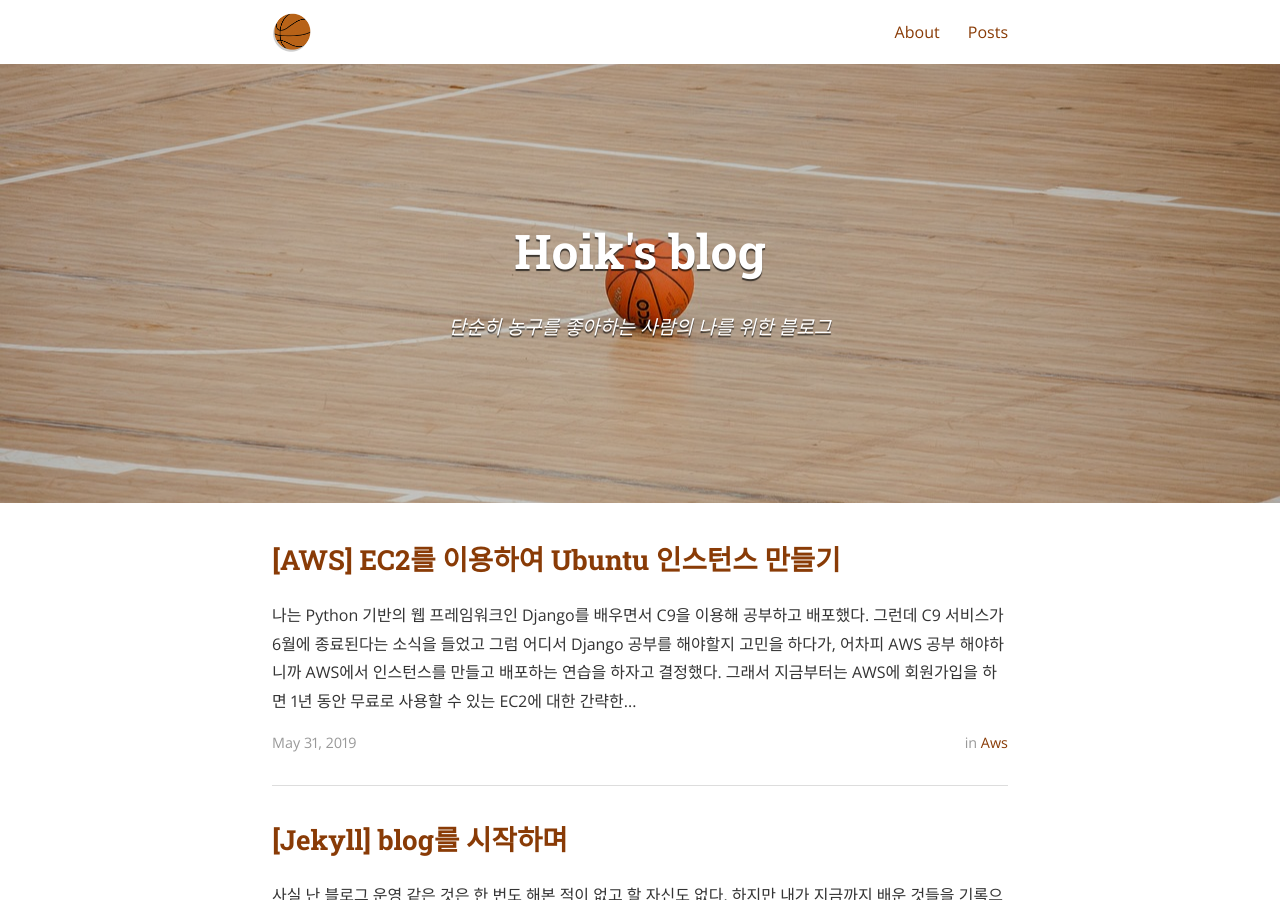
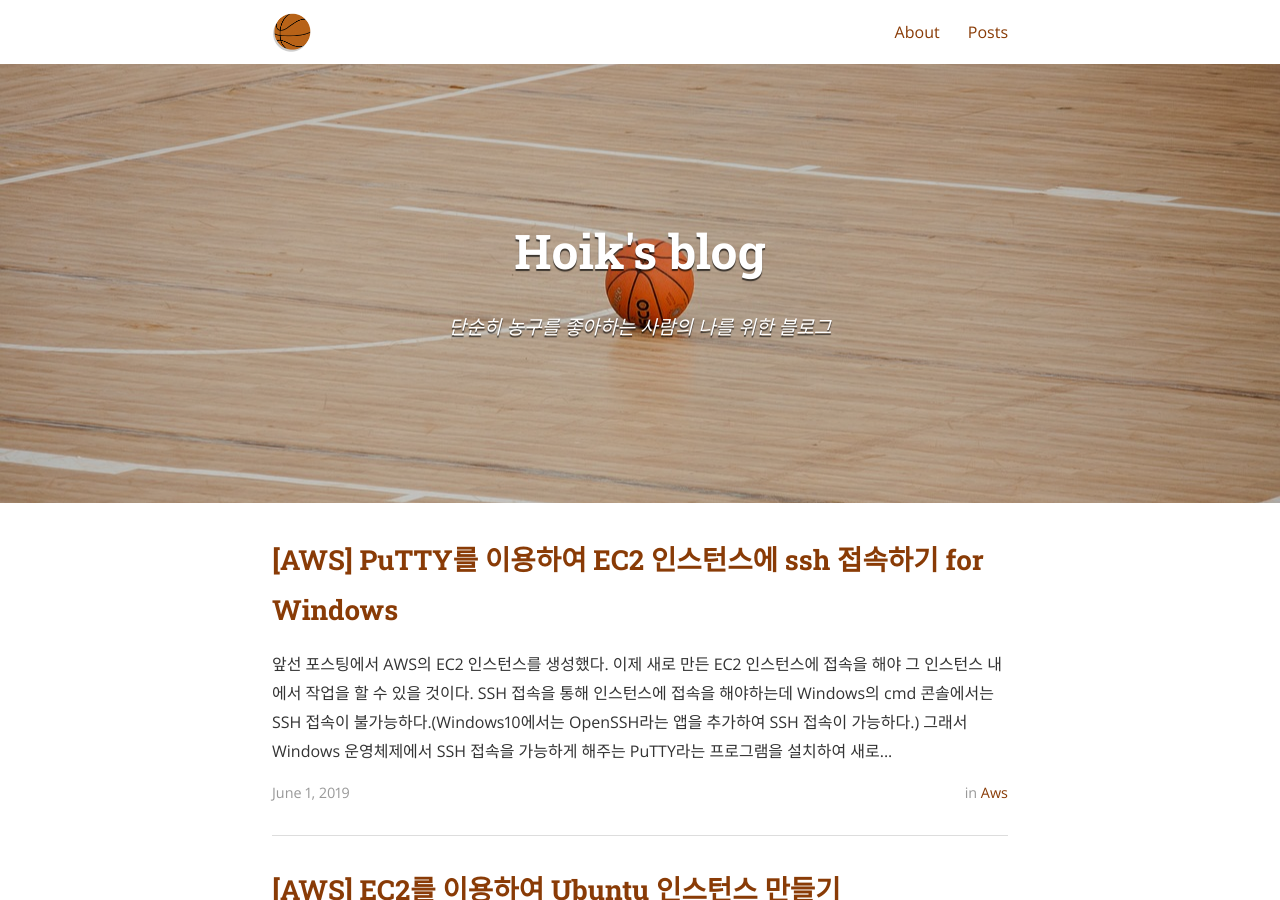
Before and after one commit to hoik92/hoik92.github.io, a Jekyll site: the page built from index.html, in a window 1280 px wide and 900 px high. Built offline with Jekyll 4.4.1, drawn with Linux system fonts in a browser that asks for light colours; nearby versions of some CDN libraries; the list of posts is cut into pages by our own code; some of the changed lines change nothing that is shown.

Commit message:
2019-06-01-AWS-EC2-Instance-Connect-Using-Putty-for-Windows.md 포스트 작성

```diff
--- /dev/null
+++ b/_posts/2019-06-01-AWS-EC2-Instance-Connect-Using-Putty-for-Windows.md
@@ -0,0 +1,93 @@
+---
+layout: post
+title: "[AWS] PuTTY를 이용하여 EC2 인스턴스에 ssh 접속하기 for Windows"
+author: Hoik Jang
+categories: AWS
+comments: true
+---
+
+앞선 포스팅에서 AWS의 EC2 인스턴스를 생성했다.
+
+이제 새로 만든 EC2 인스턴스에 접속을 해야 그 인스턴스 내에서 작업을 할 수 있을 것이다.
+
+SSH 접속을 통해 인스턴스에 접속을 해야하는데 Windows의 cmd 콘솔에서는 SSH 접속이 불가능하다.(Windows10에서는 OpenSSH라는 앱을 추가하여 SSH 접속이 가능하다.)
+
+그래서 Windows 운영체제에서 SSH 접속을 가능하게 해주는 PuTTY라는 프로그램을 설치하여 새로 만든 EC2 인스턴스에 접속할 것이다.
+
+나의 설명이 부족할 수 있으니 AWS에서 제공하는 [인스턴스 연결 방법](<https://docs.aws.amazon.com/ko_kr/AWSEC2/latest/UserGuide/putty.html>)을 참고해도 좋다.
+
+
+
+## 1. PuTTY 설치
+
+[PuTTY 다운로드 사이트](<https://www.chiark.greenend.org.uk/~sgtatham/putty/>)에서 PuTTY를 다운받아 설치한다.
+
+구글에 PuTTY를 검색해도 상관없다.
+
+
+
+## 2. PuTTYgen을 이용한 프라이빗 키 변환
+
+전 포스팅에서 인스턴스를 생성할 때 막바지에 프라이빗 키를 생성했다.(.pem 파일)
+
+PuTTY는 EC2 인스턴스에 접속할 때 필요한 이 프라이빗 키 파일의 형식(.pem)을 지원하지 않는다. 따라서 PuTTY를 설치하면 생기는 PuTTYgen이라는 도구를 이용해 PuTTY에서 사용가능한 키 형식(.ppk)으로 변환해야 한다.
+
+시작 메뉴에서 PuTTYgen을 검색하여 실행한다.
+
+![aws_putty_puttygen](/assets/img/aws/aws_putty_puttygen.jpg)
+
+PuTTYgen 프로그램 아래 Parameters 탭의 Type of key to generate 메뉴에서 RSA를 선택한다.
+
+그 위의 Actions 탭에서 Load 버튼을 눌러 프라이빗 키 파일(.pem)을 로드한다.
+
+![aws_putty_puttygen2](/assets/img/aws/aws_putty_puttygen2.jpg)
+
+PuTTYgen에서 키 파일을 로드할 때 기본적으로 .ppk 파일만 표시되기 때문에 모든 유형의 파일을 표시할 수 있도록 옵션을 바꾸고 .pem 파일을 로드한다.
+
+![aws_putty_puttygen_load](/assets/img/aws/aws_putty_puttygen_load.jpg)
+
+Load 버튼 아래에 있는 Save private key 버튼을 누른다.
+
+경고 팝업창이 뜨면 예를 선택하고 기존 프라이빗 키 파일(.pem)과 같은 이름으로 .ppk 파일을 저장한다.
+
+
+
+## 3. PuTTY를 이용한 EC2 인스턴스 연결
+
+이제 PuTTY를 이용하여 인스턴스에 접속하자.
+
+PuTTY를 실행한다.
+
+Category 창의 Session 탭을 선택한다.
+![aws_putty_session](/assets/img/aws/aws_putty_session.jpg)
+
+Host Name에 `user_name@public_dns_name`형식으로 입력한다.
+
+`user_name`은 인스턴스를 생성할 때 선택한 AMI에 적합한 이름을 입력해야 한다.
+
+![aws_putty_session_username](/assets/img/aws/aws_putty_session_username.jpg)
+
+나는 AMI를 Ubuntu로 선택했기 때문에 `user_name`은 `ubuntu`라고 적었다.
+`public_dns_name`은 AWS EC2 사이트에서 인스턴스 탭을 클릭해 들어가면 보이는 인스턴스의 퍼블릭 DNS(IPv4)를 그대로 복사하여 입력하면 된다.
+
+![aws_putty_session_dnsname](/assets/img/aws/aws_putty_session_dnsname.jpg)
+
+Host Name 옆에 Port가 22로 적혀있는지 확인한다.
+
+Category 창의 Connection-SSH 탭을 확장한 후 Auth 탭을 선택한다.
+
+Browse 버튼을 눌러 위에서 생성한 프라이빗 키 파일(.ppk)을 로드한다.
+
+![aws_putty_auth](/assets/img/aws/aws_putty_auth.jpg)
+
+다시 Session 탭으로 돌아가서 Saved Sessions 입력창에 지금까지 했던 설정을 저장할 이름을 쓰고 Save 버튼을 누른다.
+
+다음에 같은 인스턴스에 접속할 때 이 설정을 로드하면 번거롭게 다시 입력할 필요없이 바로 연결할 수 있다.
+
+Open 버튼을 눌러 인스턴스에 접속한다.
+
+![aws_putty_shell](/assets/img/aws/aws_putty_shell.jpg)
+
+SSH 접속으로 EC2 인스턴스에 연결된 것을 PuTTY shell을 통해 볼 수 있다.
+
+이제 이 새로운 인스턴스(컴퓨터)에서 하고 싶은 작업을 수행하면 된다.
```
Also changed, not shown: _posts/2019-05-31-Create-AWS-EC2-Ubuntu-Instance.md (line endings or trailing spaces), assets/img/aws/aws_putty_auth.jpg (added), assets/img/aws/aws_putty_puttygen.jpg (added), assets/img/aws/aws_putty_puttygen2.jpg (added), assets/img/aws/aws_putty_puttygen_load.jpg (added), assets/img/aws/aws_putty_session.jpg (added), assets/img/aws/aws_putty_session_dnsname.jpg (added), assets/img/aws/aws_putty_session_username.jpg (added), assets/img/aws/aws_putty_shell.jpg (added).
